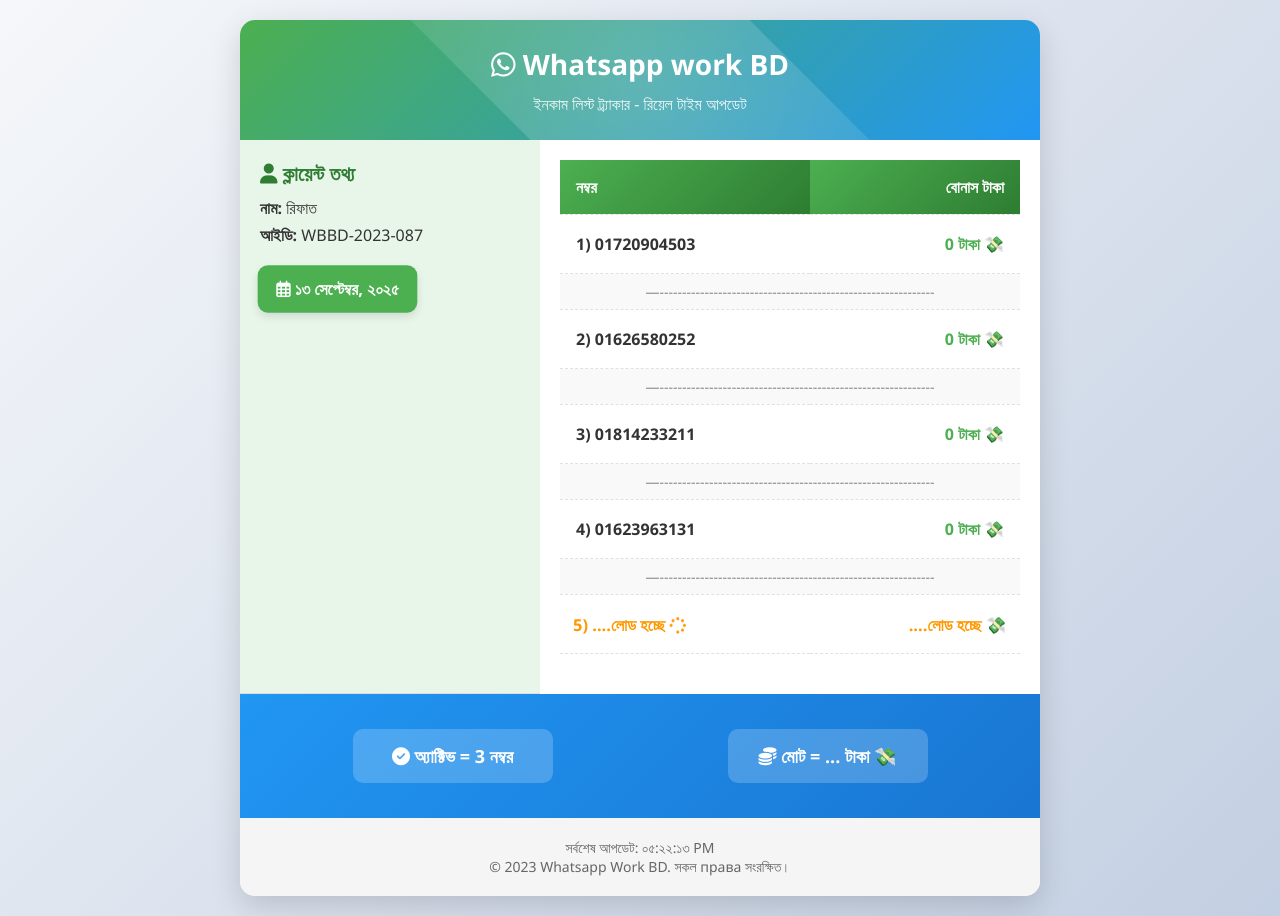
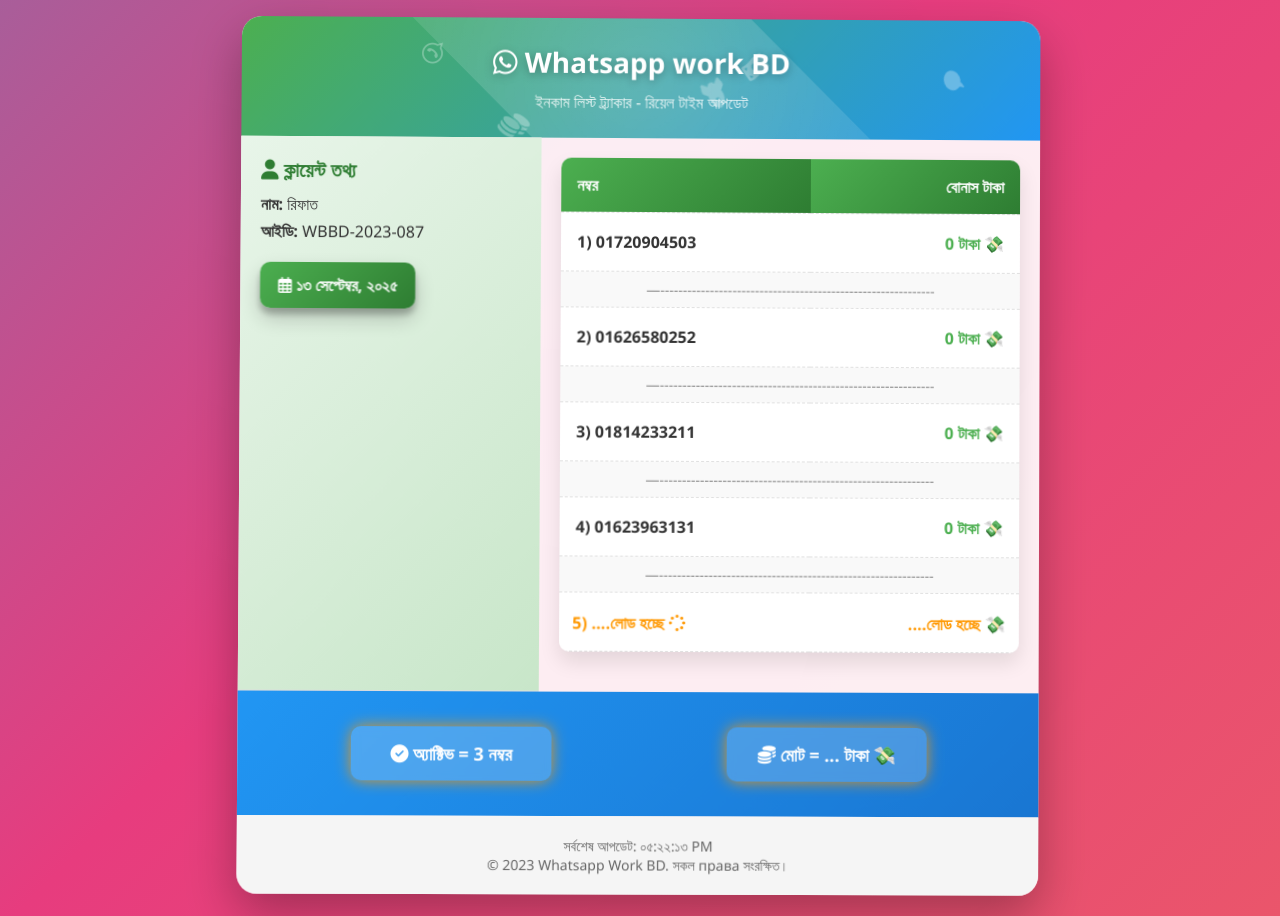
Before and after one commit to mdtufazzal513-cyber/bdwswork-, a plain HTML site: page index.html in a window 1280 px wide. Drawn offline with Linux system fonts and the light colour scheme.

Commit message:
Update index.html

```diff
--- a/index.html
+++ b/index.html
@@ -14,23 +14,33 @@
         }
 
         body {
-            background: linear-gradient(135deg, #f5f7fa 0%, #c3cfe2 100%);
+            background: linear-gradient(-45deg, #ee7752, #e73c7e, #23a6d5, #23d5ab);
+            background-size: 400% 400%;
+            animation: gradientBG 15s ease infinite;
             min-height: 100vh;
             display: flex;
             justify-content: center;
             align-items: center;
             padding: 20px;
             color: #333;
+            overflow-x: hidden;
+            perspective: 1000px;
         }
 
         .container {
             max-width: 800px;
             width: 100%;
-            background: white;
-            border-radius: 15px;
-            box-shadow: 0 10px 30px rgba(0, 0, 0, 0.15);
+            background: rgba(255, 255, 255, 0.9);
+            border-radius: 20px;
+            box-shadow: 0 20px 50px rgba(0, 0, 0, 0.3);
             overflow: hidden;
-            animation: fadeIn 0.8s ease-out;
+            animation: fadeIn 0.8s ease-out, float 6s ease-in-out infinite;
+            transform-style: preserve-3d;
+            transition: transform 0.5s ease;
+        }
+
+        .container:hover {
+            transform: rotateY(5deg) rotateX(5deg) scale(1.01);
         }
 
         .header {
@@ -40,6 +50,7 @@
             padding: 25px;
             position: relative;
             overflow: hidden;
+            transform-style: preserve-3d;
         }
 
         .header::before {
@@ -58,6 +69,8 @@
             margin-bottom: 10px;
             position: relative;
             animation: slideDown 0.8s ease-out;
+            text-shadow: 0 2px 10px rgba(0,0,0,0.3);
+            transform: translateZ(20px);
         }
 
         .header p {
@@ -65,7 +78,30 @@
             opacity: 0.9;
             position: relative;
             animation: slideUp 0.8s ease-out;
+            transform: translateZ(10px);
         }
+
+        .floating-icons {
+            position: absolute;
+            width: 100%;
+            height: 100%;
+            top: 0;
+            left: 0;
+            overflow: hidden;
+        }
+
+        .floating-icons i {
+            position: absolute;
+            color: rgba(255, 255, 255, 0.3);
+            font-size: 24px;
+            animation: floatAround 10s infinite linear;
+        }
+
+        .floating-icons i:nth-child(1) { top: 20%; left: 10%; animation-delay: 0s; }
+        .floating-icons i:nth-child(2) { top: 60%; left: 80%; animation-delay: -2s; }
+        .floating-icons i:nth-child(3) { top: 40%; left: 60%; animation-delay: -4s; }
+        .floating-icons i:nth-child(4) { top: 70%; left: 30%; animation-delay: -6s; }
+        .floating-icons i:nth-child(5) { top: 30%; left: 50%; animation-delay: -8s; }
 
         .content-wrapper {
             display: flex;
@@ -73,41 +109,47 @@
         }
 
         .client-info {
-            background-color: #e8f5e9;
+            background: linear-gradient(135deg, #e8f5e9 0%, #c8e6c9 100%);
             padding: 20px;
             border-bottom: 1px solid #ddd;
             flex: 1;
             min-width: 300px;
             animation: fadeIn 1s ease-out;
+            transform-style: preserve-3d;
         }
 
         .client-details h2 {
             color: #2E7D32;
             margin-bottom: 10px;
             font-size: 20px;
+            transform: translateZ(15px);
         }
 
         .client-details p {
             font-size: 16px;
             margin: 5px 0;
+            transform: translateZ(10px);
         }
 
         .date-display {
-            background: #4CAF50;
+            background: linear-gradient(135deg, #4CAF50 0%, #2E7D32 100%);
             color: white;
             padding: 12px 18px;
             border-radius: 10px;
             font-weight: bold;
-            box-shadow: 0 4px 8px rgba(0, 0, 0, 0.1);
-            animation: pulse 2s infinite;
+            box-shadow: 0 10px 20px rgba(0, 0, 0, 0.2), 0 6px 6px rgba(0, 0, 0, 0.23);
+            animation: pulse 2s infinite, rotate3d 8s infinite linear;
             margin-top: 15px;
             display: inline-block;
+            transform-style: preserve-3d;
+            transform: translateZ(10px);
         }
 
         .income-section {
             flex: 2;
             min-width: 300px;
             padding: 20px;
+            transform-style: preserve-3d;
         }
 
         .income-table {
@@ -115,6 +157,10 @@
             border-collapse: collapse;
             background: white;
             margin-bottom: 20px;
+            box-shadow: 0 10px 20px rgba(0, 0, 0, 0.1);
+            border-radius: 10px;
+            overflow: hidden;
+            transform: translateZ(5px);
         }
 
         .income-table th {
@@ -123,6 +169,7 @@
             padding: 16px;
             text-align: left;
             font-weight: 600;
+            transform: translateZ(10px);
         }
 
         .income-table tr {
@@ -130,6 +177,13 @@
             animation: fadeInRow 0.6s ease-out forwards;
             opacity: 0;
             transform: translateY(10px);
+            transition: all 0.3s ease;
+        }
+
+        .income-table tr:hover {
+            background-color: #f1f8e9;
+            transform: translateY(-2px) translateZ(5px);
+            box-shadow: 0 5px 15px rgba(0, 0, 0, 0.1);
         }
 
         .income-table tr:nth-child(1) { animation-delay: 0.1s; }
@@ -141,17 +195,20 @@
         .income-table td {
             padding: 18px 16px;
             font-size: 16px;
+            transform-style: preserve-3d;
         }
 
         .number-cell {
             font-weight: 600;
             color: #333;
+            transform: translateZ(5px);
         }
 
         .amount-cell {
             font-weight: bold;
             color: #4CAF50;
             text-align: right;
+            transform: translateZ(5px);
         }
 
         .separator {
@@ -167,7 +224,7 @@
 
         .loading {
             color: #FF9800 !important;
-            animation: pulse 1.5s infinite;
+            animation: pulse 1.5s infinite, glow 2s infinite alternate;
         }
 
         .summary {
@@ -181,6 +238,7 @@
             justify-content: space-around;
             flex-wrap: wrap;
             animation: fadeIn 1.2s ease-out;
+            transform-style: preserve-3d;
         }
 
         .summary-item {
@@ -189,7 +247,16 @@
             background: rgba(255, 255, 255, 0.2);
             border-radius: 10px;
             min-width: 200px;
-            animation: bounceIn 1s ease-out;
+            animation: bounceIn 1s ease-out, glow 3s infinite alternate;
+            transform: translateZ(15px);
+            backdrop-filter: blur(5px);
+            box-shadow: 0 8px 16px rgba(0, 0, 0, 0.2);
+            transition: all 0.3s ease;
+        }
+
+        .summary-item:hover {
+            transform: translateZ(25px) scale(1.05);
+            box-shadow: 0 12px 24px rgba(0, 0, 0, 0.3);
         }
 
         .footer {
@@ -199,22 +266,60 @@
             font-size: 14px;
             background: #f5f5f5;
             animation: fadeIn 1.4s ease-out;
+            transform-style: preserve-3d;
         }
 
-        /* Animations */
+        .footer p {
+            transform: translateZ(10px);
+        }
+
+        /* 3D Animations */
+        @keyframes float {
+            0%, 100% { transform: translateY(0) rotate3d(0, 0, 0, 0deg); }
+            50% { transform: translateY(-10px) rotate3d(1, 1, 1, 2deg); }
+        }
+
+        @keyframes gradientBG {
+            0% { background-position: 0% 50%; }
+            50% { background-position: 100% 50%; }
+            100% { background-position: 0% 50%; }
+        }
+
+        @keyframes floatAround {
+            0% { transform: translate(0, 0) rotate(0deg) scale(1); }
+            25% { transform: translate(50px, 30px) rotate(90deg) scale(1.2); }
+            50% { transform: translate(100px, 0) rotate(180deg) scale(1); }
+            75% { transform: translate(50px, -30px) rotate(270deg) scale(0.8); }
+            100% { transform: translate(0, 0) rotate(360deg) scale(1); }
+        }
+
+        @keyframes rotate3d {
+            0% { transform: rotate3d(0, 1, 0, 0deg) translateZ(10px); }
+            25% { transform: rotate3d(0, 1, 0, 5deg) translateZ(10px); }
+            50% { transform: rotate3d(0, 1, 0, 0deg) translateZ(10px); }
+            75% { transform: rotate3d(0, 1, 0, -5deg) translateZ(10px); }
+            100% { transform: rotate3d(0, 1, 0, 0deg) translateZ(10px); }
+        }
+
+        @keyframes glow {
+            from { box-shadow: 0 0 10px -10px #ff9800; }
+            to { box-shadow: 0 0 20px 5px #ff9800; }
+        }
+
+        /* Existing Animations */
         @keyframes fadeIn {
             from { opacity: 0; }
             to { opacity: 1; }
         }
 
         @keyframes slideDown {
-            from { transform: translateY(-20px); opacity: 0; }
-            to { transform: translateY(0); opacity: 1; }
+            from { transform: translateY(-20px) translateZ(0); opacity: 0; }
+            to { transform: translateY(0) translateZ(20px); opacity: 1; }
         }
 
         @keyframes slideUp {
-            from { transform: translateY(20px); opacity: 0; }
-            to { transform: translateY(0); opacity: 1; }
+            from { transform: translateY(20px) translateZ(0); opacity: 0; }
+            to { transform: translateY(0) translateZ(10px); opacity: 1; }
         }
 
         @keyframes fadeInRow {
@@ -229,15 +334,15 @@
         }
 
         @keyframes pulse {
-            0% { transform: scale(1); }
-            50% { transform: scale(1.03); }
-            100% { transform: scale(1); }
+            0% { transform: scale(1) translateZ(10px); }
+            50% { transform: scale(1.03) translateZ(10px); }
+            100% { transform: scale(1) translateZ(10px); }
         }
 
         @keyframes bounceIn {
-            0% { transform: scale(0.9); opacity: 0; }
-            50% { transform: scale(1.05); opacity: 0.7; }
-            100% { transform: scale(1); opacity: 1; }
+            0% { transform: scale(0.9) translateZ(0); opacity: 0; }
+            50% { transform: scale(1.05) translateZ(15px); opacity: 0.7; }
+            100% { transform: scale(1) translateZ(15px); opacity: 1; }
         }
 
         @keyframes shimmer {
@@ -267,12 +372,23 @@
             .header h1 {
                 font-size: 24px;
             }
+
+            body {
+                padding: 10px;
+            }
         }
     </style>
 </head>
 <body>
     <div class="container">
         <div class="header">
+            <div class="floating-icons">
+                <i class="fab fa-whatsapp"></i>
+                <i class="fas fa-comment"></i>
+                <i class="fas fa-money-bill-wave"></i>
+                <i class="fas fa-coins"></i>
+                <i class="fas fa-rocket"></i>
+            </div>
             <h1><i class="fab fa-whatsapp"></i> Whatsapp work BD</h1>
             <p>ইনকাম লিস্ট ট্র্যাকার - রিয়েল টাইম আপডেট</p>
         </div>
@@ -368,6 +484,15 @@
 
             // প্রতি সেকেন্ডে সময় আপডেট
             setInterval(updateDateTime, 1000);
+
+            // 3D মাউস ইফেক্ট
+            const container = document.querySelector('.container');
+            document.addEventListener('mousemove', (e) => {
+                const x = (window.innerWidth / 2 - e.pageX) / 25;
+                const y = (window.innerHeight / 2 - e.pageY) / 25;
+
+                container.style.transform = `rotateY(${x}deg) rotateX(${-y}deg) scale(1.02)`;
+            });
         });
     </script>
 </body>
```
